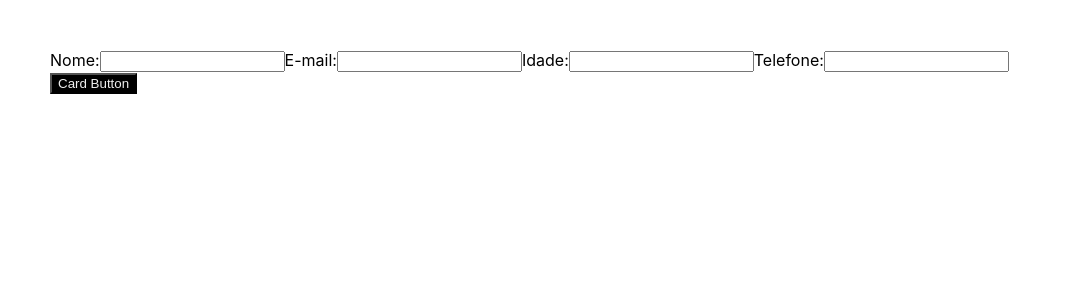
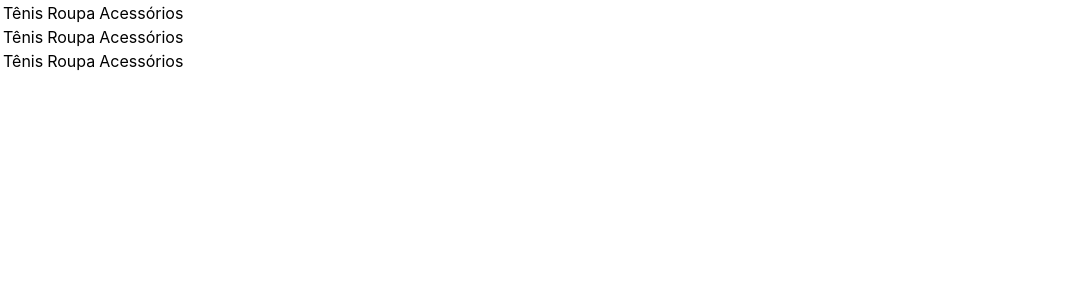
Before and after one commit to Billmetal/advanced-reactjs-dio, a React (Create React App) app: page / in a window 1280 px wide. Shown: the top 300 px of the page, without its empty margins (0-1065 px from the left). Built offline with nearby package versions, Linux system fonts and the light colour scheme.

Commit message:
Fragments

```diff
--- a/src/App.js
+++ b/src/App.js
@@ -1,20 +1,31 @@
-import React, { useState, useEffect } from "react";
-import { ThemeContext, themes } from "./Theme";
-import Card from "./Card";
+import React, { Fragment } from "react";
+
+const store = ["","",""];
+
+function Column() {
+  return (
+    <tr>
+      <td>Tênis</td>
+      <td>Roupa</td>
+      <td>Acessórios</td>
+    </tr>
+  );
+}
 
 function App() {
-  const [token, setToken] = useState();
 
-  useEffect(() => {
-    setTimeout(() => {
-      setToken("151d5s1d65df1d51fsd5");
-    },4000);
-  },[setToken]);
+  const renderColumns = (element, key) => (
+    <Fragment key={`column-${key}`}>
+      <Column />
+    </Fragment>
+  );
 
   return (
-    <ThemeContext.Provider value={{ ...themes.primary, token }}>
-      <Card />
-    </ThemeContext.Provider>
+    <table>
+
+        {store.map(renderColumns)}
+
+    </table>
   )
 }
 
```
